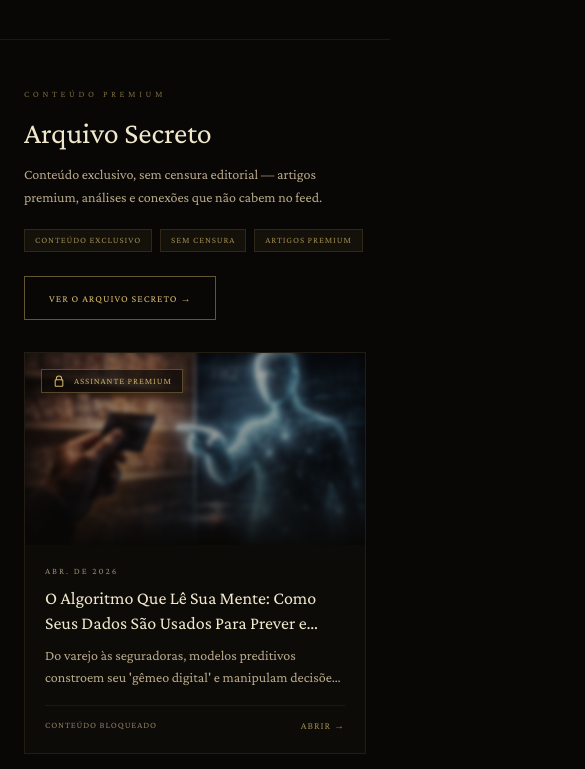
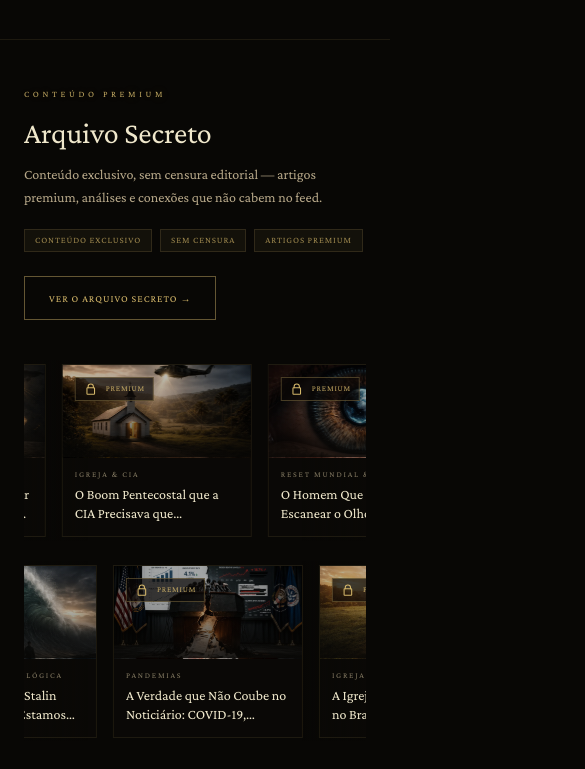
Before and after one commit to rodrigo-ramoss/Voz-do-Deserto, a Next.js app: page / in a window 390 px wide. Shown: the part 8159-8928 px from the top of the page, 585 px wide, since content can reach past the window. Built offline with nearby package versions, Linux system fonts and the light colour scheme; no server answers; a web font is replaced by a local one.

Commit message:
Simplifica seção Arquivo Secreto e adiciona carrossel

```diff
--- a/app/components/ArquivoSecretoSection.tsx
+++ b/app/components/ArquivoSecretoSection.tsx
@@ -1,7 +1,6 @@
 import Link from "next/link";
 import Image from "next/image";
 import type { ScriptoriumMeta } from "@/lib/scriptorium";
-import { formatDateSmart } from "@/lib/utils";
 
 function LockIcon({ className }: { className?: string }) {
   return (
@@ -27,6 +26,85 @@ function LockIcon({ className }: { className?: string }) {
   );
 }
 
+function PremiumMarqueeRow({
+  premium,
+  reverse,
+  durationMs,
+}: {
+  premium: ScriptoriumMeta[];
+  reverse?: boolean;
+  durationMs: number;
+}) {
+  const items = premium.length <= 1 ? premium : [...premium, ...premium];
+
+  return (
+    <div className="relative overflow-hidden">
+      <div
+        className="pointer-events-none absolute inset-y-0 left-0 w-16 bg-gradient-to-r from-bg to-transparent"
+        aria-hidden
+      />
+      <div
+        className="pointer-events-none absolute inset-y-0 right-0 w-16 bg-gradient-to-l from-bg to-transparent"
+        aria-hidden
+      />
+
+      <div
+        className={[
+          "flex w-max gap-4 py-1",
+          "animate-marquee motion-reduce:animate-none",
+          reverse ? "animate-marquee-reverse" : "",
+        ].join(" ")}
+        style={{ animationDuration: `${durationMs}ms` }}
+      >
+        {items.map((article, idx) => (
+          <Link
+            key={`${article.slug}-${idx}`}
+            href={`/livraria/scriptorium/${article.slug}`}
+            className="group shrink-0 w-[190px] sm:w-[210px] lg:w-[220px] border border-gold/10 bg-card/60 hover:bg-gold/[0.03] hover:border-gold/30 transition-colors overflow-hidden"
+            aria-label={`Conteúdo premium — ${article.title}`}
+          >
+            <div className="relative h-[92px] bg-[#0b0907]">
+              {article.image ? (
+                <Image
+                  src={article.image}
+                  alt=""
+                  fill
+                  sizes="220px"
+                  className="object-cover brightness-[0.75] saturate-[0.90] scale-[1.02] transition-transform duration-700 group-hover:scale-[1.05]"
+                />
+              ) : (
+                <div className="absolute inset-0 bg-gradient-to-br from-gold/[0.10] via-transparent to-ember/[0.06] flex items-center justify-center">
+                  <span className="font-display text-4xl text-gold/[0.10] select-none">
+                    ✦
+                  </span>
+                </div>
+              )}
+
+              <div className="absolute inset-0 bg-gradient-to-t from-bg/85 via-bg/10 to-transparent" />
+
+              <div className="absolute left-3 top-3 flex items-center gap-2 border border-gold/30 bg-[#0a0806]/70 px-2 py-1">
+                <LockIcon className="w-3.5 h-3.5 text-gold" />
+                <span className="font-label text-[8px] uppercase tracking-widest text-gold/90">
+                  Premium
+                </span>
+              </div>
+            </div>
+
+            <div className="p-3">
+              <p className="font-label text-[8px] uppercase tracking-[0.22em] text-muted/70 line-clamp-1">
+                {article.category}
+              </p>
+              <h3 className="font-display text-[14px] leading-snug text-text mt-1 line-clamp-2 group-hover:text-gold transition-colors">
+                {article.title}
+              </h3>
+            </div>
+          </Link>
+        ))}
+      </div>
+    </div>
+  );
+}
+
 export default function ArquivoSecretoSection({
   premium,
 }: {
@@ -39,7 +117,7 @@ export default function ArquivoSecretoSection({
       <div className="mx-auto max-w-6xl px-6 py-12">
         <div className="flex items-start justify-between gap-6 flex-wrap">
           <div className="max-w-2xl">
-            <p className="font-label text-[9px] uppercase tracking-[0.4em] text-gold/55 mb-3">
+            <p className="premium-text-glow font-label text-[9px] uppercase tracking-[0.4em] mb-3">
               Conteúdo premium
             </p>
             <h2 className="font-display text-3xl text-text leading-tight">
@@ -72,64 +150,9 @@ export default function ArquivoSecretoSection({
           </Link>
         </div>
 
-        <div className="mt-8 grid gap-4 sm:grid-cols-2 lg:grid-cols-3">
-          {premium.map((article) => (
-            <Link
-              key={article.slug}
-              href={`/livraria/scriptorium/${article.slug}`}
-              className="group border border-gold/10 bg-card transition-colors duration-200 hover:border-gold/25 overflow-hidden"
-              aria-label={`Assinante Premium — ${article.title}`}
-            >
-              <div className="relative aspect-[16/9] overflow-hidden bg-card">
-                {article.image ? (
-                  <Image
-                    src={article.image}
-                    alt={article.title}
-                    fill
-                    className="object-cover blur-[2px] brightness-[0.70] scale-[1.03] transition-transform duration-700 group-hover:scale-[1.05]"
-                  />
-                ) : (
-                  <div className="absolute inset-0 bg-gradient-to-br from-gold/[0.10] via-transparent to-ember/[0.06] flex items-center justify-center">
-                    <span className="font-display text-5xl text-gold/[0.08] select-none">
-                      ✦
-                    </span>
-                  </div>
-                )}
-
-                <div className="absolute inset-0 bg-gradient-to-t from-bg/85 via-bg/10 to-transparent" />
-
-                <div className="absolute left-4 top-4 flex items-center gap-2 border border-gold/35 bg-[#0a0806]/70 px-2.5 py-1">
-                  <LockIcon className="w-3.5 h-3.5 text-gold" />
-                  <span className="font-label text-[9px] uppercase tracking-widest text-gold/90">
-                    Assinante premium
-                  </span>
-                </div>
-              </div>
-
-              <div className="p-5">
-                <p className="font-label text-[9px] uppercase tracking-[0.22em] text-muted/80">
-                  {formatDateSmart(article.date, "short")}
-                </p>
-                <h3 className="font-display text-lg leading-snug text-text mt-2 group-hover:text-gold transition-colors line-clamp-2">
-                  {article.title}
-                </h3>
-                {article.excerpt && (
-                  <p className="font-body text-sm leading-relaxed text-muted mt-2 line-clamp-2">
-                    {article.excerpt}
-                  </p>
-                )}
-
-                <div className="mt-4 pt-3 border-t border-gold/8 flex items-center justify-between gap-3">
-                  <span className="font-label text-[9px] uppercase tracking-widest text-subtle">
-                    Conteúdo bloqueado
-                  </span>
-                  <span className="font-label text-[10px] uppercase tracking-widest text-gold/70 group-hover:text-gold transition-colors">
-                    Abrir →
-                  </span>
-                </div>
-              </div>
-            </Link>
-          ))}
+        <div className="mt-10 space-y-5">
+          <PremiumMarqueeRow premium={premium} durationMs={32000} />
+          <PremiumMarqueeRow premium={premium} durationMs={36000} reverse />
         </div>
       </div>
     </section>
--- a/app/globals.css
+++ b/app/globals.css
@@ -193,6 +193,40 @@ body {
 
 .animate-marquee:hover {
   animation-play-state: paused;
+}
+
+.animate-marquee-reverse {
+  animation-direction: reverse;
+}
+
+/* Label “Conteúdo premium” — brilho pulsante */
+@keyframes premiumTextGlow {
+  0%, 100% {
+    opacity: 0.72;
+    text-shadow:
+      0 0 10px rgba(212, 183, 106, 0.18),
+      0 0 24px rgba(212, 183, 106, 0.10);
+  }
+  50% {
+    opacity: 1;
+    text-shadow:
+      0 0 14px rgba(212, 183, 106, 0.42),
+      0 0 40px rgba(212, 183, 106, 0.22);
+  }
+}
+
+.premium-text-glow {
+  color: rgba(212, 183, 106, 0.92);
+  animation: premiumTextGlow 2.6s ease-in-out infinite;
+  will-change: opacity, text-shadow;
+}
+
+@media (prefers-reduced-motion: reduce) {
+  .premium-text-glow {
+    animation: none;
+    text-shadow: none;
+    opacity: 1;
+  }
 }
 
 /* ── Arquivo Secreto CTA ─────────────────────────────────────────────── */
--- a/app/page.tsx
+++ b/app/page.tsx
@@ -9,7 +9,6 @@ import HomeHero from "./components/HomeHero";
 import CompactStudyCard from "./components/CompactStudyCard";
 import HomeCategoryIndex from "./components/HomeCategoryIndex";
 import ArquivoSecretoSection from "./components/ArquivoSecretoSection";
-import ArquivoSecretoPromo from "./components/ArquivoSecretoPromo";
 
 // Garante dados frescos a cada requisição (necessário para rotação semanal)
 export const dynamic = "force-dynamic";
@@ -17,7 +16,7 @@ export const dynamic = "force-dynamic";
 export default function Home() {
   const studies = getAllStudies();
   const noticias = getAllNoticias();
-  const premium = getAllScriptorium().slice(0, 3);
+  const premium = getAllScriptorium().slice(0, 18);
 
   // Destaques da Semana: artigos publicados nos últimos 7 dias
   const now = new Date();
@@ -86,8 +85,6 @@ export default function Home() {
           <Newsletter />
         </div>
       </section>
-
-      <ArquivoSecretoPromo />
     </>
   );
 }
```
